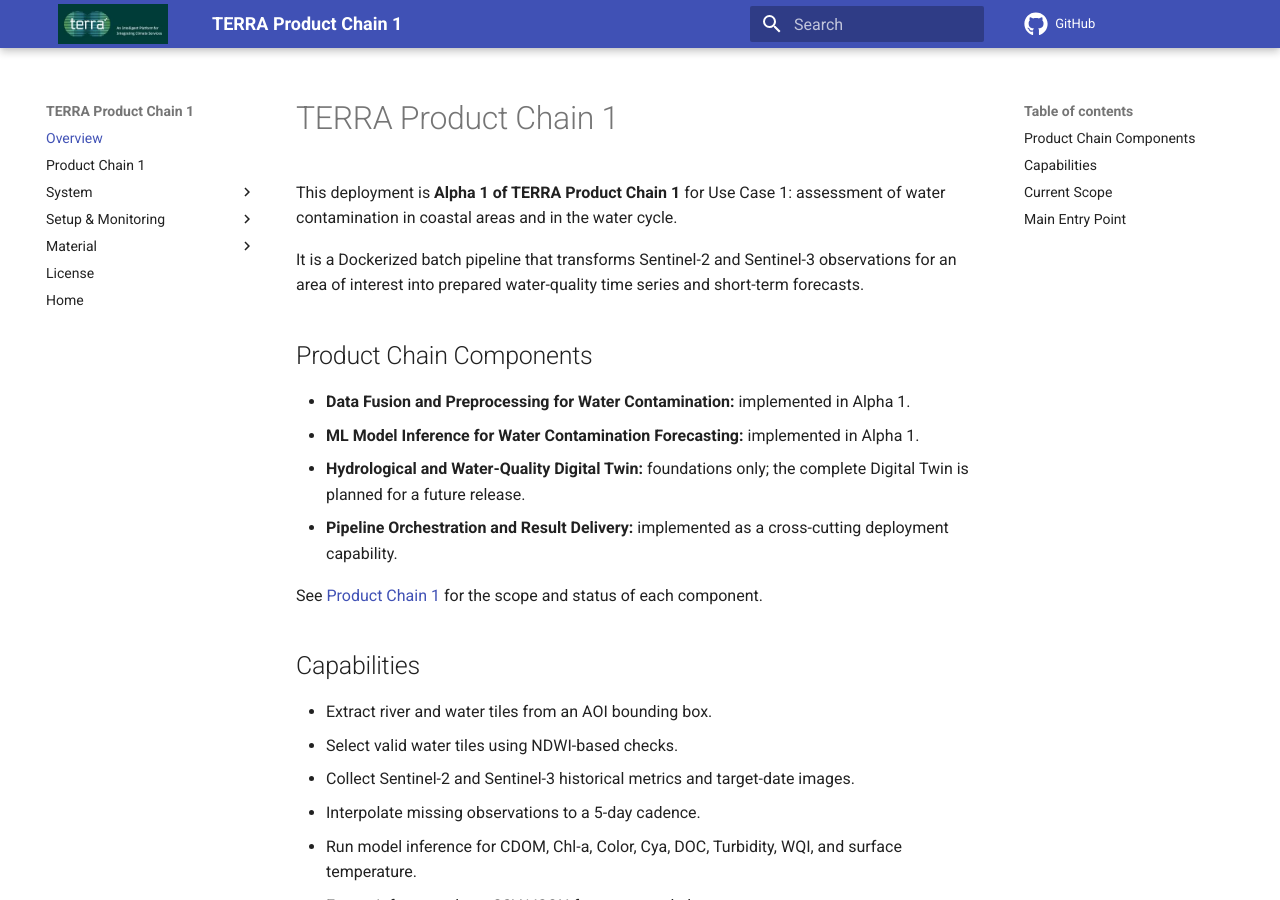
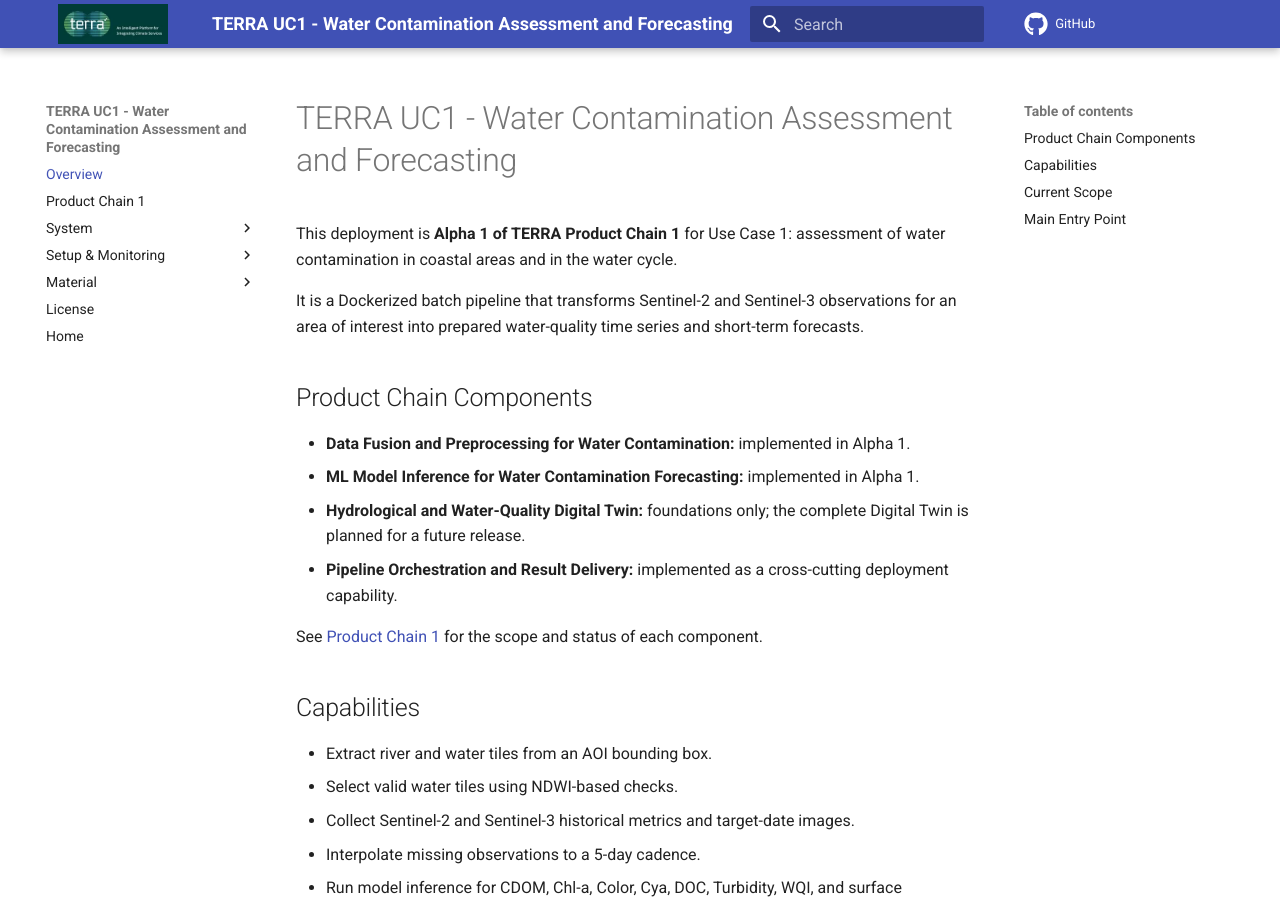
Before and after one commit to terra-horizon/uc1.forecaster.uth.alpha, an MkDocs documentation site: the page built from docs/docs/index.md, in a window 1280 px wide and 900 px high. Built offline with MkDocs 1.6.1 and Material for MkDocs 9.7.7, drawn with Linux system fonts in a browser that asks for light colours; comment, search, counter and statistics services are not loaded; the version menu is left out.

Commit message:
Rename UC1 documentation title

```diff
--- a/docs/docs/index.md
+++ b/docs/docs/index.md
@@ -1,4 +1,4 @@
-# TERRA Product Chain 1
+# TERRA UC1 - Water Contamination Assessment and Forecasting
 
 This deployment is **Alpha 1 of TERRA Product Chain 1** for Use Case 1:
 assessment of water contamination in coastal areas and in the water cycle.
--- a/docs/docs/product-chain.md
+++ b/docs/docs/product-chain.md
@@ -1,10 +1,10 @@
-# Product Chain 1
+# TERRA UC1 - Water Contamination Assessment and Forecasting
 
 ## Product Summary
 
 | Field | Description |
 | --- | --- |
-| **Name** | TERRA Product Chain 1 - Water Contamination Assessment and Forecasting |
+| **Name** | TERRA UC1 - Water Contamination Assessment and Forecasting |
 | **Release** | Alpha 1 |
 | **Description** | An alpha deployment that transforms satellite observations for an area of interest into prepared water-quality time series and short-term water-contamination forecasts. It also provides the first geospatial and forecasting foundations for a future Hydrological and Water-Quality Digital Twin. |
 | **Components** | Data Fusion and Preprocessing; ML Model Inference; Hydrological and Water-Quality Digital Twin foundations; Pipeline Orchestration and Result Delivery. |
--- a/docs/mkdocs.yml
+++ b/docs/mkdocs.yml
@@ -1,4 +1,4 @@
-site_name: TERRA Product Chain 1
+site_name: TERRA UC1 - Water Contamination Assessment and Forecasting
 
 site_url: https://terra-horizon.github.io/uc1.forecaster.uth.alpha/
 repo_url: https://github.com/terra-horizon/uc1.forecaster.uth.alpha/
```
Also changed, not shown: README.md.
